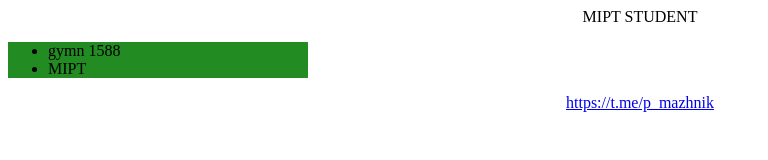
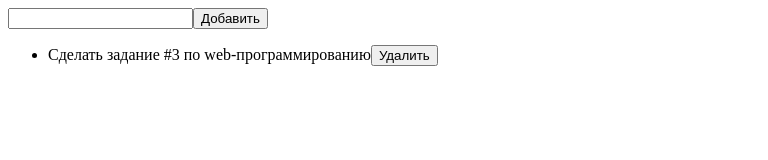
Before and after one commit to p-mazhnik/mipt-web, a plain HTML site: page index.html in a window 1280 px wide. Shown: the whole page, without its empty margins (0-768 px from the left). Drawn offline with nearby package versions, Linux system fonts and the light colour scheme.

Commit message:
Add task3

```diff
--- /dev/null
+++ b/app.js
@@ -0,0 +1,37 @@
+var input_string = "Сделать задание #3 по web-программированию";
+add_my_tags(input_string);
+
+var theInput = document.createElement('input');
+theInput.setAttribute('id', 'add_task_input');
+var add_task_button = document.createElement('button');
+add_task_button.setAttribute('id', 'add_task');
+add_task_button.addEventListener('click', add_task);
+add_task_button.innerHTML = "Добавить";
+document.getElementById("root").appendChild(theInput);
+document.getElementById("root").appendChild(add_task_button);
+$('#root').prepend($('#add_task')); // делаю эл-т первым
+$('#root').prepend($('#add_task_input'));
+
+function add_task() {
+    add_my_tags(theInput.value);
+}
+
+function add_my_tags(input_string) {
+    var theUl = document.createElement('ul');
+    var theLi = document.createElement('li');
+    var theSpan = document.createElement('span');
+    theSpan.innerHTML = input_string;
+    var button = document.createElement('button');
+    button.setAttribute("name", "Удалить");
+    button.innerText = "Удалить";
+    button.addEventListener('click', my_delete);
+    theLi.appendChild(theSpan);
+    theLi.appendChild(button);
+    theUl.appendChild(theLi);
+    document.getElementById("root").appendChild(theUl); //DOM API
+    $('#root').append(theUl); // jQuery
+}
+
+function my_delete () {
+    this.parentNode.parentNode.removeChild(this.parentNode);
+}
--- a/index.html
+++ b/index.html
@@ -1,27 +1,12 @@
-<!DOCTYPE html PUBLIC "-//W3C//DTD XHTML 1.0 Transitional//EN" "http://www.w3.org/TR/xhtml1/DTD/xhtml1-transitional.dtd">
-<html xmlns="http://www.w3.org/1999/xhtml">
+<!DOCTYPE html>
+<html lang="ru">
 <head>
-<meta http-equiv="Content-Type" content="text/html; charset=windows-1251" />
-<title>Резюме - Мажник Павел</title>
+    <meta charset="UTF-8">
+    <title>Task 3</title>
+    <script type="text/javascript" src="http://code.jquery.com/jquery-3.2.1.min.js"></script>
 </head>
-<style type="text/css">
-   .experience {
-    width: 300px;
-    background: #228B22;
-   }
-</style>
 <body>
-	<div class="about" align="center">
-		MIPT STUDENT
-	</div>
-	<div class="experience" align="left">
-		<ul>
-		<li>gymn 1588</li>
-		<li>MIPT</li>
-		</ul>
-	</div>
-	<div class="contacts" align="center">
-		<a href="https://t.me/p_mazhnik">https://t.me/p_mazhnik</a>
-	</div>
+    <div id="root"></div>
+    <script src="app.js"></script>
 </body>
 </html>
```
Also changed, not shown: task2/index.html (added, +27 -0 lines).
